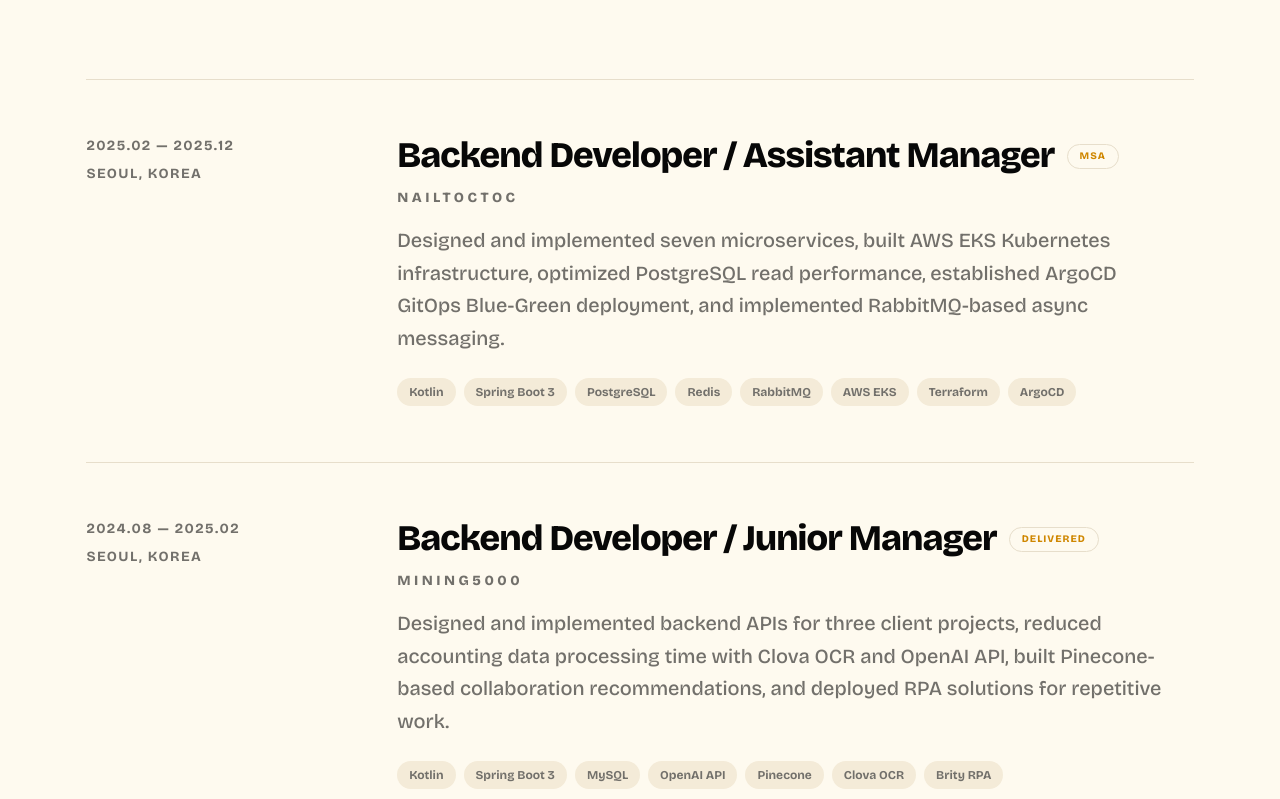
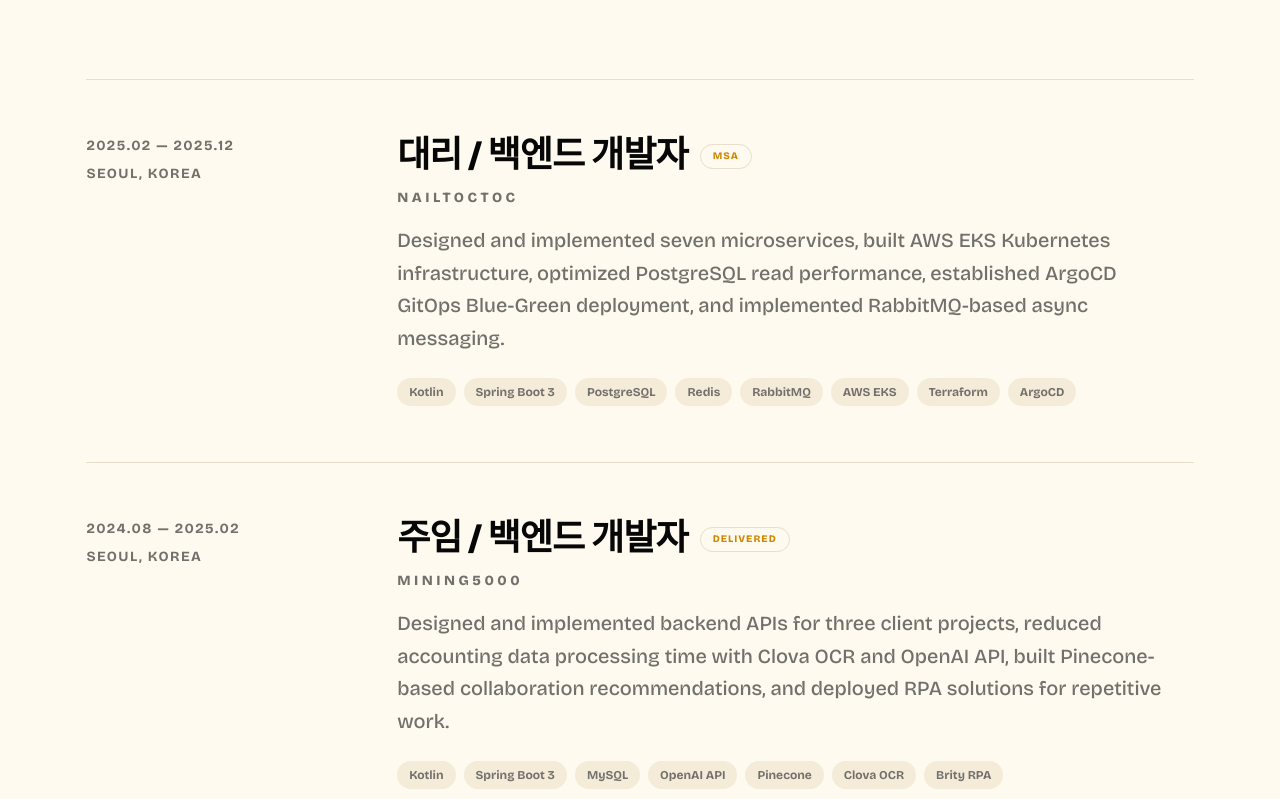
Before and after one commit to devonlyian/ian-dev, a Next.js app: page / in a window 1280 px wide. Shown: the part 3261-4060 px from the top of the page. Built offline with nearby package versions, Linux system fonts and the light colour scheme.

Commit message:
fix: localize experience titles

```diff
--- a/contexts/LanguageContext.tsx
+++ b/contexts/LanguageContext.tsx
@@ -203,11 +203,11 @@ export const languageText: Record<Language, LanguageText> = {
       },
     },
     experiences: {
-      "Backend Developer / Assistant Manager":
+      "대리 / 백엔드 개발자":
         "7개 마이크로서비스 설계와 구현, AWS EKS Kubernetes 인프라 구축, PostgreSQL Read/Write Replica 분리, ArgoCD GitOps Blue-Green 배포, RabbitMQ 기반 비동기 처리를 담당했습니다.",
-      "Backend Developer / Junior Manager":
+      "주임 / 백엔드 개발자":
         "3개 고객사 프로젝트의 백엔드 API를 설계하고 구현했으며, Clova OCR과 OpenAI API 기반 데이터 처리, Pinecone 협업 추천, RPA 자동화 솔루션을 납품했습니다.",
-      "Backend Developer":
+      "백엔드 개발자":
         "빈티지 조명 스토어 백엔드를 전체 설계하고 9개월간 운영했으며, 비관적 락, 개인정보 암호화, JWT/Kakao OAuth, 포트원 결제를 구현했습니다.",
     },
     services: {
--- a/lib/portfolio-data.ts
+++ b/lib/portfolio-data.ts
@@ -359,7 +359,7 @@ export const experiences: Experience[] = [
   {
     period: "2025.02 — 2025.12",
     location: "Seoul, Korea",
-    title: "Backend Developer / Assistant Manager",
+    title: "대리 / 백엔드 개발자",
     company: "NailTocToc",
     status: "MSA",
     summary:
@@ -369,7 +369,7 @@ export const experiences: Experience[] = [
   {
     period: "2024.08 — 2025.02",
     location: "Seoul, Korea",
-    title: "Backend Developer / Junior Manager",
+    title: "주임 / 백엔드 개발자",
     company: "Mining5000",
     status: "Delivered",
     summary:
@@ -379,7 +379,7 @@ export const experiences: Experience[] = [
   {
     period: "2023.04 — 2024.08",
     location: "Korea",
-    title: "Backend Developer",
+    title: "백엔드 개발자",
     company: "Arffy",
     status: "Production",
     summary:
```
